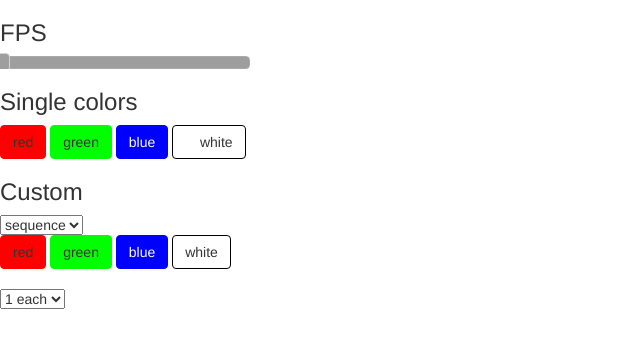
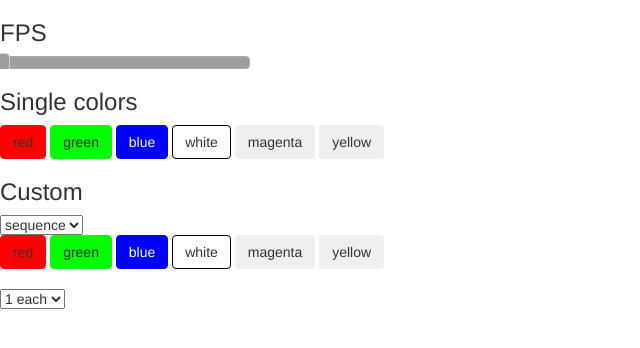
Before and after one commit to sbelectronics/xmas, a Django app: template templates/xmasui/index.html in a window 1280 px wide. Shown: the top 348 px of the page, without its empty margins (0-640 px from the left). Run offline with Django 3.2, Linux system fonts and the light colour scheme; the template is opened without the code that fills it, so the values that code supplies are empty; some libraries are stand-ins or nearby versions; some web fonts are replaced; grey boxes are pictures that could not be loaded.

Commit message:
add purple and yellow

```diff
--- a/static/js/xmasui.js
+++ b/static/js/xmasui.js
@@ -1,4 +1,4 @@
-COLORS = ["red", "green", "blue", "white"];
+COLORS = ["red", "green", "blue", "white", "magenta", "yellow"];
 
 function xmas() {
     onSingleColor = function(color) {
--- a/templates/xmasui/index.html
+++ b/templates/xmasui/index.html
@@ -23,7 +23,9 @@
 <button class ="btn btn-red btn-single-color" id="single-red"><span id="icon-single-red" class="icon-single-color glyphicon glyphicon-ok" aria-hidden="true"></span> red</button>
 <button class ="btn btn-green btn-single-color" id="single-green"><span id="icon-single-green" class="icon-single-color glyphicon glyphicon-ok" aria-hidden="true"></span> green</button>
 <button class ="btn btn-blue btn-single-color" id="single-blue"><span id="icon-single-blue" class="icon-single-color glyphicon glyphicon-ok" aria-hidden="true"></span> blue</button>
-<button class ="btn btn-white btn-single-color" id="single-white"><span id="icon-single-white" class="icon--singlecolor glyphicon glyphicon-ok" aria-hidden="true"></span> white</button>
+<button class ="btn btn-white btn-single-color" id="single-white"><span id="icon-single-white" class="icon-single-color glyphicon glyphicon-ok" aria-hidden="true"></span> white</button>
+<button class ="btn btn-magenta btn-single-color" id="single-magenta"><span id="icon-single-magenta" class="icon-single-color glyphicon glyphicon-ok" aria-hidden="true"></span> magenta</button>
+<button class ="btn btn-yellow btn-single-color" id="single-magenta"><span id="icon-single-yellow" class="icon-single-color glyphicon glyphicon-ok" aria-hidden="true"></span> yellow</button>
 <div>
 
 <div id="custom-program">
@@ -39,12 +41,16 @@
 <button class="btn custom-color-button btn-green" id="custom-green"><span id="icon-custom-green" class="icon-custom-color glyphicon glyphicon-ok" aria-hidden="true"></span> green</button>
 <button class="btn custom-color-button btn-blue" id="custom-blue"><span id="icon-custom-blue" class="icon-custom-color glyphicon glyphicon-ok" aria-hidden="true"></span> blue</button>
 <button class="btn custom-color-button btn-white" id="custom-white"><span id="icon-custom-white" class="icon-custom-color glyphicon glyphicon-ok" aria-hidden="true"></span> white</button>
+<button class="btn custom-color-button btn-magenta" id="custom-magenta"><span id="icon-custom-magenta" class="icon-custom-color glyphicon glyphicon-ok" aria-hidden="true"></span> magenta</button>
+<button class="btn custom-color-button btn-yellow" id="custom-yellow"><span id="icon-custom-yellow" class="icon-custom-color glyphicon glyphicon-ok" aria-hidden="true"></span> yellow</button>
 </div><br>
 <div id="custom-count-div">
 <select id="custom-count">
     <option value="1">1 each</option>
     <option value="2">2 each</option>
     <option value="3">3 each</option>
+    <option value="4">4 each</option>
+    <option value="5">5 each</option>
 </select>
 </div>
 </div>
--- a/xmasui/views.py
+++ b/xmasui/views.py
@@ -1,6 +1,6 @@
 from django.shortcuts import render
 from django.template import RequestContext, loader
-from xmascontroller import Christmas, COLOR_RED, COLOR_GREEN, COLOR_BLUE, COLOR_WHITE, \
+from xmascontroller import Christmas, COLOR_RED, COLOR_GREEN, COLOR_BLUE, COLOR_WHITE, COLOR_YELLOW, COLOR_MAGENTA, \
                            SolidColorAnimation, RainbowSequenceAnimation, FadeColorAnimation, AllColorCycleAnimation
 import xmascontroller
 
@@ -30,6 +30,10 @@ def setProgram(request):
             colors.append(COLOR_BLUE)
         elif (color=="white"):
             colors.append(COLOR_WHITE)
+        elif (color=="magenta"):
+            colors.append(COLOR_MAGENTA)
+        elif (color=="yellow"):
+            colors.append(COLOR_YELLOW)
         else:
             print "XXX unknown color", color
 
```
